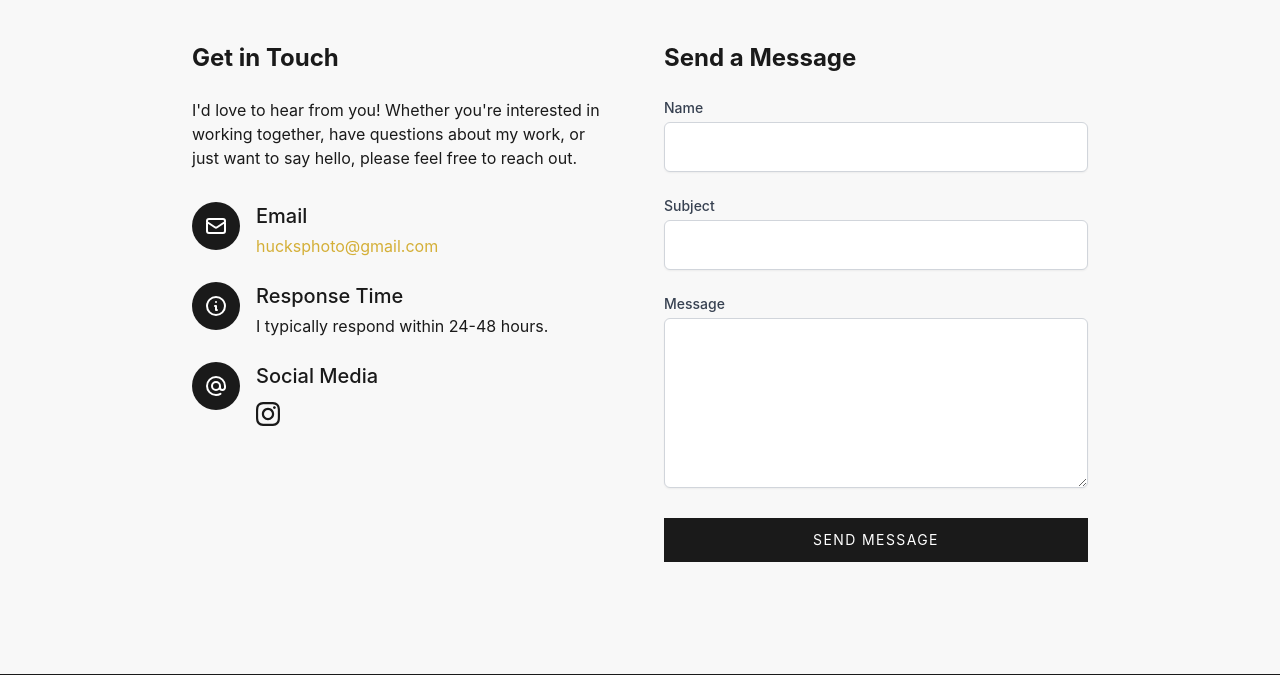
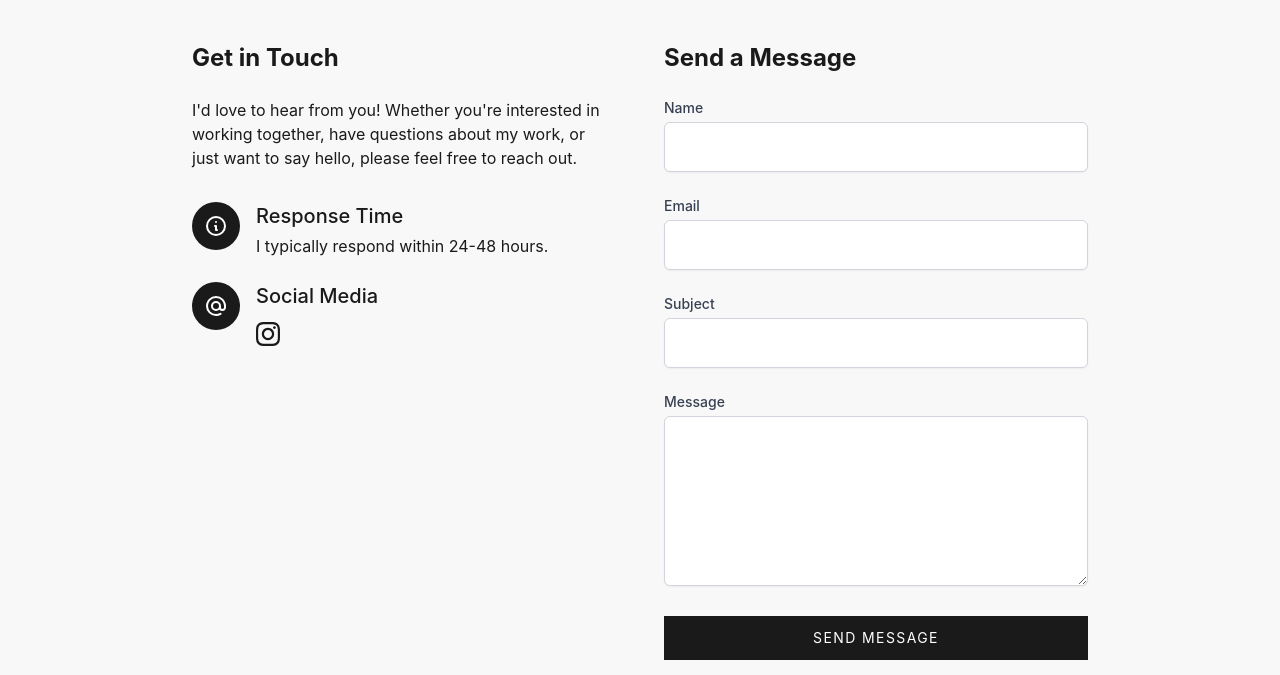
Before and after one commit to branhucks/hucksphoto, a Django app: page /contact/ in a window 1280 px wide. Shown: the part 206-881 px from the top of the page. Run offline with Django 5.2, Linux system fonts and the light colour scheme; data comes from the database, SQL or seed files in the repository; some libraries are stand-ins or nearby versions.

Commit message:
Contant page changes (removed email, added email text field)

```diff
--- a/portfolio/templates/portfolio/contact.html
+++ b/portfolio/templates/portfolio/contact.html
@@ -29,19 +29,6 @@
 
                 {% if contact %}
                 <div class="space-y-6">
-                    {% if contact.email %}
-                    <div class="flex items-start">
-                        <div class="w-12 h-12 bg-photo-dark text-white rounded-full flex items-center justify-center mr-4 flex-shrink-0">
-                            <svg xmlns="http://www.w3.org/2000/svg" class="h-6 w-6" fill="none" viewBox="0 0 24 24" stroke="currentColor">
-                                <path stroke-linecap="round" stroke-linejoin="round" stroke-width="2" d="M3 8l7.89 5.26a2 2 0 002.22 0L21 8M5 19h14a2 2 0 002-2V7a2 2 0 00-2-2H5a2 2 0 00-2 2v10a2 2 0 002 2z" />
-                            </svg>
-                        </div>
-                        <div>
-                            <h3 class="text-xl font-medium mb-1">Email</h3>
-                            <a href="mailto:{{ contact.email }}" class="text-photo-accent hover:underline">{{ contact.email }}</a>
-                        </div>
-                    </div>
-                    {% endif %}
 
                     <div class="flex items-start">
                         <div class="w-12 h-12 bg-photo-dark text-white rounded-full flex items-center justify-center mr-4 flex-shrink-0">
@@ -97,6 +84,11 @@
                     </div>
 
                     <div>
+                        <label for="email" class="block text-sm font-medium text-gray-700 mb-1">Email</label>
+                        <input type="text" name="email" id="email" required class="w-full p-3 border border-gray-300 focus:ring-2 focus:ring-photo-accent focus:border-photo-accent rounded-md shadow-sm">
+                    </div>
+
+                    <div>
                         <label for="subject" class="block text-sm font-medium text-gray-700 mb-1">Subject</label>
                         <input type="text" name="subject" id="subject" required class="w-full p-3 border border-gray-300 focus:ring-2 focus:ring-photo-accent focus:border-photo-accent rounded-md shadow-sm">
                     </div>
--- a/portfolio/views.py
+++ b/portfolio/views.py
@@ -96,6 +96,7 @@ class ContactView(TemplateView):
         name = request.POST.get('name', '')
         subject = request.POST.get('subject', '')
         message = request.POST.get('message', '')
+        email = request.POST.get('email', '')
 
         # Validate the form data
         if not name or not subject or not message:
@@ -108,7 +109,7 @@ class ContactView(TemplateView):
 
         try:
             # Format the email message
-            email_message = f"Name: {name}\n\nMessage:\n{message}"
+            email_message = f"Name: {name}\nEmail: {email}\n\n{message}"
 
             # Send the email
             send_mail(
```
